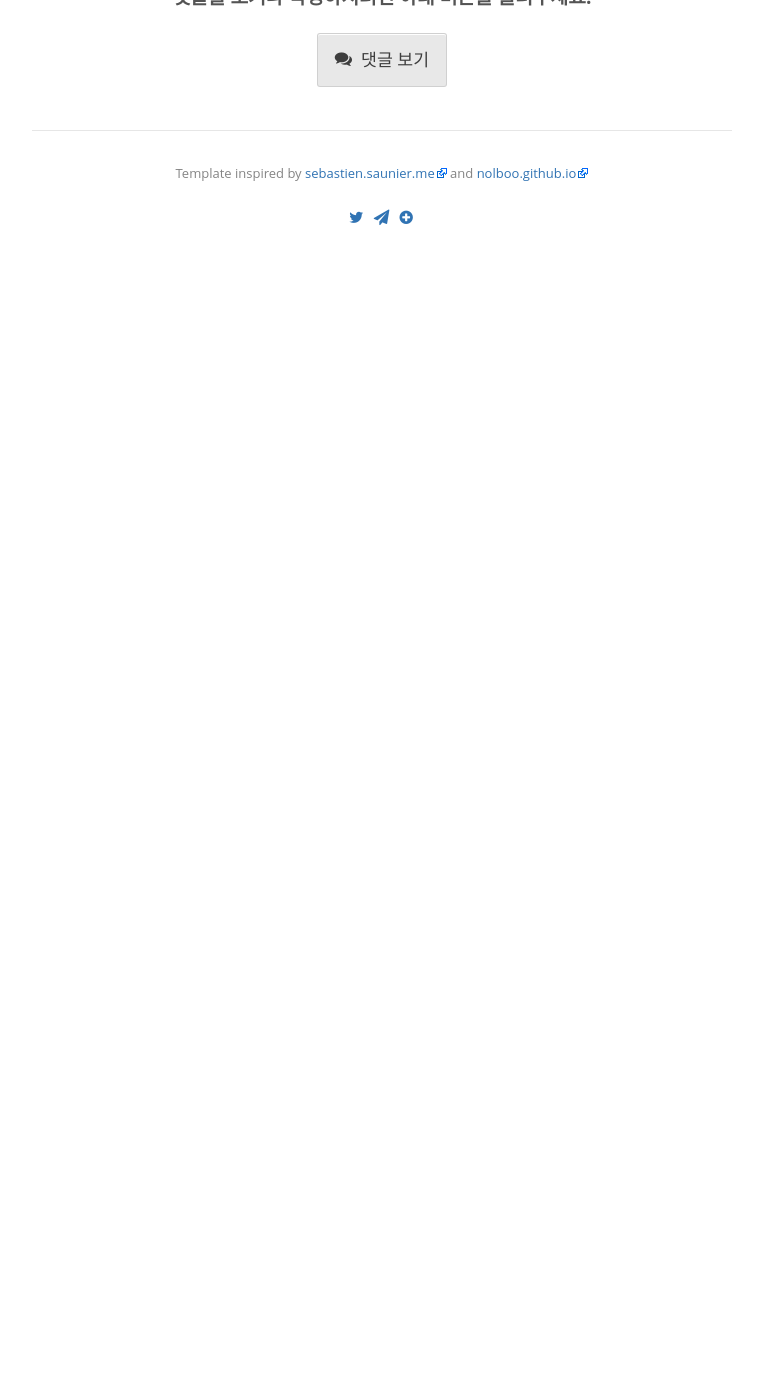
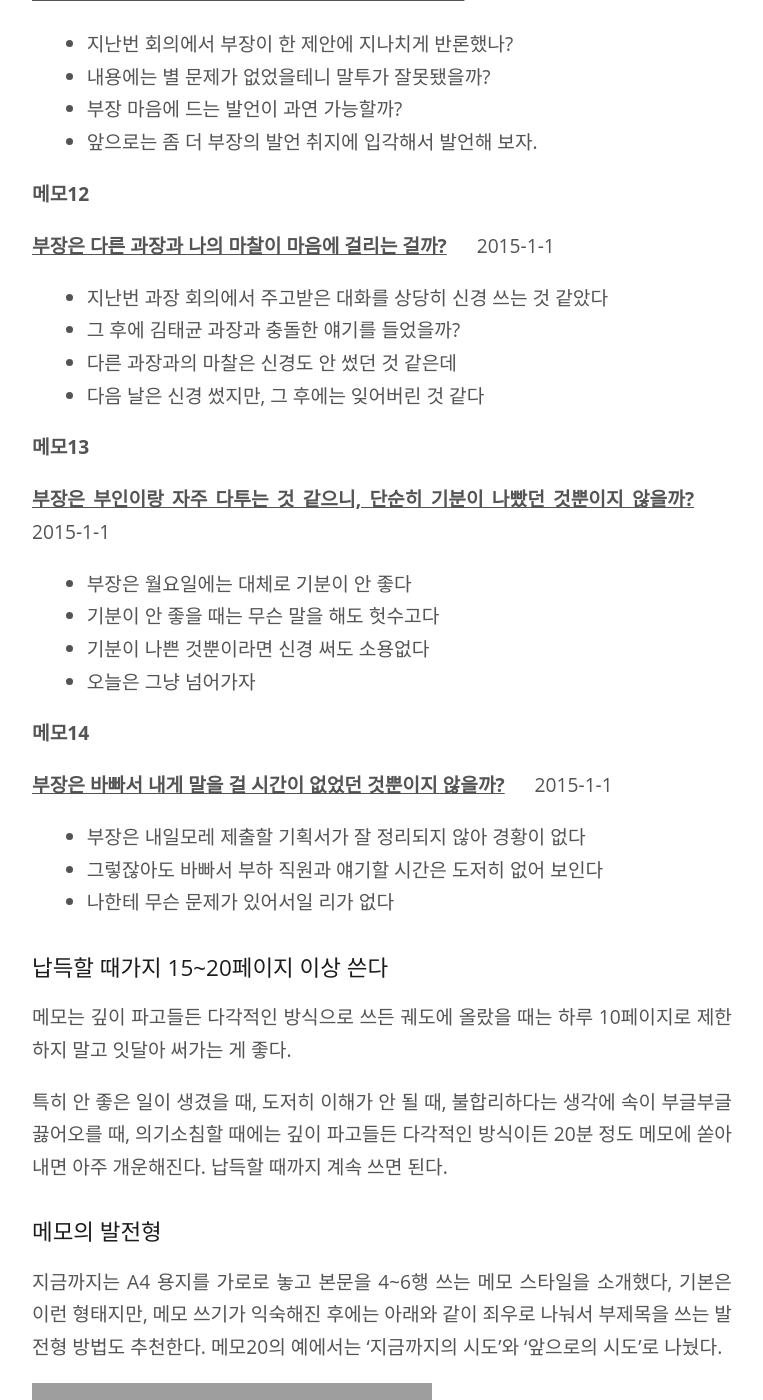
Before and after one commit to kalkin7/wiki, a Jekyll site: the page built from _posts/2015-05-18-book-10-minute-thinking.md, in a window 1280 px wide and 1400 px high, scrolled down 28174 px. Shown: the whole window, without its empty margins (258-1021 px from the left). Built offline with Jekyll 4.4.1, drawn with Linux system fonts in a browser that asks for light colours; before the commit the page ends 28420 px from its top, so only the background shows below that; some of the changed text lies outside the part shown; grey boxes are pictures that could not be loaded.

Commit message:
Wiki Update

```diff
--- a/_posts/2015-05-18-book-10-minute-thinking.md
+++ b/_posts/2015-05-18-book-10-minute-thinking.md
@@ -94,7 +94,7 @@ A4 용지를 가로로 놓고, 제목과 날짜를 쓴다. 그다음 본문은 4
 
 **메모1**
 
-<u>**나라면 어떤 지도를 받고 싶은가?**</u> &nbsp;&nbsp;&nbsp;&nbsp; 2015-1-1
+<u><strong>나라면 어떤 지도를 받고 싶은가?</strong></u> &nbsp;&nbsp;&nbsp;&nbsp; 2015-1-1
 
 - 내 과제를 명확히 일러주면 좋겠다
 - 과제에 대한 구체적인 행동 지도를 받고 싶다
@@ -125,7 +125,7 @@ A4 용지를 가로로 놓고, 제목과 날짜를 쓴다. 그다음 본문은 4
 
 **메모2**
 
-<u>**이번 프로젝트 발표회는 잘될까?**</u> &nbsp;&nbsp;&nbsp;&nbsp; 2015-1-1
+<u><strong>이번 프로젝트 발표회는 잘될까?</strong></u> &nbsp;&nbsp;&nbsp;&nbsp; 2015-1-1
 
 - 할 일은 다했다
 - 그런데 미리 설명해 두는 게 좋을 사람이 또 한 명 있었군
@@ -141,7 +141,7 @@ A4 용지를 가로로 놓고, 제목과 날짜를 쓴다. 그다음 본문은 4
 
 **메모3**
 
-<u>**왠지 기분이 나쁜 이유**</u> &nbsp;&nbsp;&nbsp;&nbsp; 2015-1-1
+<u><strong>왠지 기분이 나쁜 이유</strong></u> &nbsp;&nbsp;&nbsp;&nbsp; 2015-1-1
 
 - 오늘은 아침부터 기분이 매우 나쁘다
 - 평소에는 안 그런데
@@ -272,7 +272,7 @@ A4 용지를 가로로 놓고, 글은 모두 **좌측 정렬**해서 쓴다. **
 
 **메모6**
 
-<u>**회의 시간을 단축하기 위해**</u> &nbsp;&nbsp;&nbsp;&nbsp; 2015-1-1
+<u><strong>회의 시간을 단축하기 위해</strong></u> &nbsp;&nbsp;&nbsp;&nbsp; 2015-1-1
 
 - 의제를 정한다
 - 자료 배포
@@ -283,7 +283,7 @@ A4 용지를 가로로 놓고, 글은 모두 **좌측 정렬**해서 쓴다. **
 
 **메모7**
 
-<u>**회의 시간을 단축하기 위해**</u> &nbsp;&nbsp;&nbsp;&nbsp; 2015-1-1
+<u><strong>회의 시간을 단축하기 위해</strong></u> &nbsp;&nbsp;&nbsp;&nbsp; 2015-1-1
 
 - 회의 의제를 명확히 정하고, 사전에 통지해서 기대 설정을 한다
 - 회의에 필요한 자료는 최소한 며칠 전까지 배포해서 설명 시간을 반으로 줄인다
@@ -313,7 +313,7 @@ A4 용지를 가로로 놓고, 글은 모두 **좌측 정렬**해서 쓴다. **
 
 #### 마음을 가라앉히고 정리한다.
 
-<u>**상사에게 화가 났을 때, 마음을 가라앉히고 싶을 때**</u>
+<u><strong>상사에게 화가 났을 때, 마음을 가라앉히고 싶을 때</strong></u>
 
 - 과장은 왜 그렇게 기분 나쁜 말투로 얘기했을까?
 - 과장은 그런 말투를 쓰고 어떤 생각을 했을까? 아무렇지 않았을까?
@@ -327,7 +327,7 @@ A4 용지를 가로로 놓고, 글은 모두 **좌측 정렬**해서 쓴다. **
 - 동료들은 과장을 어떻게 보고 있을까?
 
 
-<u>**힘이 없을 때, 조금이나마 힘을 내기 위해**</u>
+<u><strong>힘이 없을 때, 조금이나마 힘을 내기 위해</strong></u>
 
 - 나는 어떨 때 힘이 없는가?
 - 나는 어떨 때 힘이 나는가?
@@ -341,7 +341,7 @@ A4 용지를 가로로 놓고, 글은 모두 **좌측 정렬**해서 쓴다. **
 - 머릿속의 답답한 생각을 모두 쏟아 내면 조금은 힘이 날까?
 
 
-<u>**긴장을 풀고 싶을 때**</u>
+<u><strong>긴장을 풀고 싶을 때</strong></u>
 
 - 지금 왜 긴장할까?
 - 어떨 때 긴장하나?
@@ -354,7 +354,7 @@ A4 용지를 가로로 놓고, 글은 모두 **좌측 정렬**해서 쓴다. **
 - 긴장해도 개의치 않고 행동하는 방법이 있을까?
 
 
-<u>**흥분을 가라앉히고 싶을 때**</u>
+<u><strong>흥분을 가라앉히고 싶을 때</strong></u>
 
 - 어떨 때 흥분하나?
 - 어떨 때 흥분하지 않나?
@@ -368,7 +368,7 @@ A4 용지를 가로로 놓고, 글은 모두 **좌측 정렬**해서 쓴다. **
 - 흥분해도 결과를 내면 똑같은 게 아닐까?
 
 
-<u>**자의식 과잉을 자제한다**</u>
+<u><strong>자의식 과잉을 자제한다</strong></u>
 
 - 어떨 때 자의식 과잉 상태가 되는가?
 - 자의식 과잉이란 어떤 상황인가?
@@ -382,7 +382,7 @@ A4 용지를 가로로 놓고, 글은 모두 **좌측 정렬**해서 쓴다. **
 - 자존심이 강하다는 말은 뭐와 비교했을 때 강하다는 말인가?
 
 
-<u>**자기혐오가 사라진다**</u>
+<u><strong>자기혐오가 사라진다</strong></u>
 
 - 나는 왜 자기혐오에 빠지는가?
 - 자기혐오란 대관절 무엇인가?
@@ -396,7 +396,7 @@ A4 용지를 가로로 놓고, 글은 모두 **좌측 정렬**해서 쓴다. **
 - 자기혐오에 빠지지 않는 하루하루란 나에게 어떤 것인가?
 
 
-<u>**다른 사람과 친해지고 싶을 때**</u>
+<u><strong>다른 사람과 친해지고 싶을 때</strong></u>
 
 - 어떻게 하면 다른 사람과 친해질 수 있을까?
 - 어떻게 하면 ㅇㅇ씨와 친해질 수 있을까?
@@ -410,7 +410,7 @@ A4 용지를 가로로 놓고, 글은 모두 **좌측 정렬**해서 쓴다. **
 - 내일부터 누구와도 친해질 수 있게 행동하려면?
 
 
-<u>**험담을 줄이고 싶을 때**</u>
+<u><strong>험담을 줄이고 싶을 때</strong></u>
 
 - 누구에 대해 험담을 하게 되는가?
 - 어떨 때 험담을 하게 되는가?
@@ -424,7 +424,7 @@ A4 용지를 가로로 놓고, 글은 모두 **좌측 정렬**해서 쓴다. **
 - 험담이란 대관절 무엇인가?
 
 
-<u>**험담에 무신경해지고 싶을 때**</u>
+<u><strong>험담에 무신경해지고 싶을 때</strong></u>
 
 - 험담을 들어도 신경 쓰지 않으려면?
 - 험담에 전혀 동요하지 않으려면 정신 수양이 얼마나 필요할까?
@@ -438,7 +438,7 @@ A4 용지를 가로로 놓고, 글은 모두 **좌측 정렬**해서 쓴다. **
 - 험담을 듣는 것은 행불행에 달린 문제인가?
 
 
-<u>**때로는 남에게 기댈 수 있는 내가 되기 위해**</u>
+<u><strong>때로는 남에게 기댈 수 있는 내가 되기 위해</strong></u>
 
 - 남에게 기대야만 할 때, 어떻게 하면 제대로 기댈 수 있을까?
 - 정말로 도움을 요청해야 할 때도 남에게 기대지 못하는 성격을 고칠 방법은 없을까?
@@ -452,7 +452,7 @@ A4 용지를 가로로 놓고, 글은 모두 **좌측 정렬**해서 쓴다. **
 - 과도하게 기대는 사람에 대한 거부 반응이 있는 건 아닐까?
 
 
-<u>**남에 대한 과도한 의존을 없애고 싶을 때**</u>
+<u><strong>남에 대한 과도한 의존을 없애고 싶을 때</strong></u>
 
 - 어떨 때 타인에게 과도하게 의존하는가?
 - 과도한 의존은 어떤 것을 말하는가?
@@ -466,7 +466,7 @@ A4 용지를 가로로 놓고, 글은 모두 **좌측 정렬**해서 쓴다. **
 - 다음에는 적절하게 의존하려면?
 
 
-<u>**고독감을 없애고 싶을 때**</u>
+<u><strong>고독감을 없애고 싶을 때</strong></u>
 
 - 어떨 때 고독감을 느끼는가?
 - 왜 이토록 고독감을 느낄까?
@@ -480,7 +480,7 @@ A4 용지를 가로로 놓고, 글은 모두 **좌측 정렬**해서 쓴다. **
 - 어떤 식으로 사귀면 고독감이 좋아질까?
 
 
-<u>**정신적으로 자립하고 싶을 때**</u>
+<u><strong>정신적으로 자립하고 싶을 때</strong></u>
 
 - 정신적으로 자립하려면?
 - 어떨 때 자립했다고 느끼는가?
@@ -494,7 +494,7 @@ A4 용지를 가로로 놓고, 글은 모두 **좌측 정렬**해서 쓴다. **
 - 경제적으로 조금 기댈지 모르지만 정신적으로 자립하려면?
 
 
-<u>**부모를 사랑하고 싶을 때**</u>
+<u><strong>부모를 사랑하고 싶을 때</strong></u>
 
 - 어떻게 하면 부모를 사랑할 수 있을까?
 - 내게 그렇게 심하게 대한 부모를 어떻게 사랑하란 말인가?
@@ -508,7 +508,7 @@ A4 용지를 가로로 놓고, 글은 모두 **좌측 정렬**해서 쓴다. **
 - 나는 언제쯤 부모를 용서할 수 있을까?
 
 
-<u>**자신감을 갖고 싶을 때**</u>
+<u><strong>자신감을 갖고 싶을 때</strong></u>
 
 - 어떻게 하면 자신감이 생길까?
 - 어떨 때 자신감이 없는가?
@@ -522,7 +522,7 @@ A4 용지를 가로로 놓고, 글은 모두 **좌측 정렬**해서 쓴다. **
 - 자신감이 있든 없든 별로 개의치 않으려면?
 
 
-<u>**머리를 정리하고 싶을 때**</u>
+<u><strong>머리를 정리하고 싶을 때</strong></u>
 
 - 어떨 때 머리 정리가 잘되는가?
 - 어떤 주제에 관해 머리 정리가 잘되는가?
@@ -538,7 +538,7 @@ A4 용지를 가로로 놓고, 글은 모두 **좌측 정렬**해서 쓴다. **
 
 #### 커뮤니케이션을 원할하게 하기 위해
 
-<u>**남자 친구가 문자 연락에 무성의 할 때**</u>
+<u><strong>남자 친구가 문자 연락에 무성의 할 때</strong></u>
 
 - 왜 답장을 바로바로 보내지 않을까?
 - 그는 어떨 때 문자를 자주 보내나?
@@ -552,7 +552,7 @@ A4 용지를 가로로 놓고, 글은 모두 **좌측 정렬**해서 쓴다. **
 - 되도록 문자를 안 하는 게 좋을까?
 
 
-<u>**상사와의 원활한 커뮤니케이션을 위해**</u>
+<u><strong>상사와의 원활한 커뮤니케이션을 위해</strong></u>
 
 - 부장은 어떤 커뮤니케이션을 좋아하나?
 - 부장이 특히 싫어하는 커뮤니케이션 스타일은?
@@ -566,7 +566,7 @@ A4 용지를 가로로 놓고, 글은 모두 **좌측 정렬**해서 쓴다. **
 - 부장은 상사와 어떻게 커뮤니케이션을 하고 있나?
 
 
-<u>**부하 직원과의 원할한 커뮤니케이션을 위해**</u>
+<u><strong>부하 직원과의 원할한 커뮤니케이션을 위해</strong></u>
 
 - 부하 직원과 커뮤니케이션할 때 신경 써야 할 점은?
 - 부하 직원과 커뮤니케이션이 잘됐을 때는 어떻게 했나?
@@ -580,7 +580,7 @@ A4 용지를 가로로 놓고, 글은 모두 **좌측 정렬**해서 쓴다. **
 - 내 동료들은 부하 직원을 어떻게 대하는가?
 
 
-<u>**누구와도 스스럼없이 얘기하고 싶을 때**</u>
+<u><strong>누구와도 스스럼없이 얘기하고 싶을 때</strong></u>
 
 - 어떻게 하면 누구와도 스스럼없이 얘기할 수 있을까?
 - 누구라면 문제없이 얘기할 수 있나?
@@ -594,7 +594,7 @@ A4 용지를 가로로 놓고, 글은 모두 **좌측 정렬**해서 쓴다. **
 - 초등학생 때는 아무 문제도 없었다. 어떻게 하면 돌아갈 수 있을까?
 
 
-<u>**남을 지나치게 의식한다고 느껴질 때**</u>
+<u><strong>남을 지나치게 의식한다고 느껴질 때</strong></u>
 
 - 내 일인데 왜 남을 의식하게 될까?
 - 어떨 때 의식하게 되나?
@@ -610,7 +610,7 @@ A4 용지를 가로로 놓고, 글은 모두 **좌측 정렬**해서 쓴다. **
 
 #### 하고 싶은 일을 해내기 위해
 
-<u>**스스로 결정하면 포기하지 않고 실행하기 위해**</u>
+<u><strong>스스로 결정하면 포기하지 않고 실행하기 위해</strong></u>
 
 - 결정한 일을 포기하지 않고 실행하려면?
 - 결정할 인을 포기하지 않고 실행하는 사람은 누구인가? 어떻게 해내는가?
@@ -624,7 +624,7 @@ A4 용지를 가로로 놓고, 글은 모두 **좌측 정렬**해서 쓴다. **
 - 스스로 결정한 일이라면 이것저것 어렵게 생각하지 말고 일단 해보면 어떨까?
 
 
-<u>**영어 공부를 포기하지 않고 계속하기 위해**</u>
+<u><strong>영어 공부를 포기하지 않고 계속하기 위해</strong></u>
 
 - 이번에야말로 영어를 철저하게 공부하려면?
 - 영어 공부를 포기하지 않고 계속하려면?
@@ -638,7 +638,7 @@ A4 용지를 가로로 놓고, 글은 모두 **좌측 정렬**해서 쓴다. **
 - 대표적인 영어 인사말이나 생활어 등을 목록으로 모두 뽑아서 연습하면 어떨까?
 
 
-<u>**나의 비전을 정리하기 위해**</u>
+<u><strong>나의 비전을 정리하기 위해</strong></u>
 
 - 1년 후, 나는 무엇을 하고 싶은가?
 - 1년 후, 어떤 모습이면 만족할까?
@@ -652,7 +652,7 @@ A4 용지를 가로로 놓고, 글은 모두 **좌측 정렬**해서 쓴다. **
 - 비전이란 내게 과연 무엇인가?
 
 
-<u>**학교 진로를 결정하기 위해**</u>
+<u><strong>학교 진로를 결정하기 위해</strong></u>
 
 - 대학에 진학해야 할까?
 - 대학에 진학하면 어떤 장점이 있나?
@@ -666,7 +666,7 @@ A4 용지를 가로로 놓고, 글은 모두 **좌측 정렬**해서 쓴다. **
 - 전문학교에서 내 적성에 맞는 과목에 집중하면 어떨까?
 
 
-<u>**직장을 결정하기 위해**</u>
+<u><strong>직장을 결정하기 위해</strong></u>
 
 - 이 회사에 취직해야 할까?
 - 이 회사에 취직하면 장점은?
@@ -680,7 +680,7 @@ A4 용지를 가로로 놓고, 글은 모두 **좌측 정렬**해서 쓴다. **
 - 이 회사로 결정해도 될까?
 
 
-<u>**이직한다**</u>
+<u><strong>이직한다</strong></u>
 
 - 내 적성에 맞는 일은?
 - 현재의 회사에서 자아실현이 가능한가?
@@ -694,7 +694,7 @@ A4 용지를 가로로 놓고, 글은 모두 **좌측 정렬**해서 쓴다. **
 - 한 번 이직하면 몇 번씩 하게 된다는네, 과연 어떨까?
 
 
-<u>**유학이 필요하다 느낄 때**</u>
+<u><strong>유학이 필요하다 느낄 때</strong></u>
 
 - 유학을 가야 하나 말아야 하나?
 - 유학을 간다면 언제쯤 어디로 가야 할까?
@@ -708,7 +708,7 @@ A4 용지를 가로로 놓고, 글은 모두 **좌측 정렬**해서 쓴다. **
 - 유학 비용을 어떻게 마련할 것인가?
 
 
-<u>**결혼을 앞에 뒀을 때**</u>
+<u><strong>결혼을 앞에 뒀을 때</strong></u>
 
 - 이 사람과 결혼해도 좋은가?
 - 이 사람과 결혼하지 않으면 어떻게 되나?
@@ -722,7 +722,7 @@ A4 용지를 가로로 놓고, 글은 모두 **좌측 정렬**해서 쓴다. **
 - 왜 모두 결혼할까?
 
 
-<u>**사생활의 중요성을 느낄 때**</u>
+<u><strong>사생활의 중요성을 느낄 때</strong></u>
 
 - 어떻게 하면 사생활을 좀 더 중시할 수 있나?
 - 사생활과 일은 어떻게 구별할까?
@@ -739,7 +739,7 @@ A4 용지를 가로로 놓고, 글은 모두 **좌측 정렬**해서 쓴다. **
 
 #### 성장하기 위해, 최고가 되기 위해
 
-<u>**급성장하기 위해**</u>
+<u><strong>급성장하기 위해</strong></u>
 
 - 어떨 때, 급격히 성장하는가?
 - 어떨 때, 성장했음을 실감하는가?
@@ -753,7 +753,7 @@ A4 용지를 가로로 놓고, 글은 모두 **좌측 정렬**해서 쓴다. **
 - 급성장 하기 힘든 환경을 바꾸려면?
 
 
-<u>**일을 잘하기 위해**</u>
+<u><strong>일을 잘하기 위해</strong></u>
 
 - 일을 잘하는 사람은 어떤 요령을 터득하고 있나?
 - ㅇㅇ 씨는 왜 일을 잘할까?
@@ -767,7 +767,7 @@ A4 용지를 가로로 놓고, 글은 모두 **좌측 정렬**해서 쓴다. **
 - 타인에게 친절하면서 동시에 일도 잘할 수 있을까?
 
 
-<u>**기획안을 제출하기 위해**</u>
+<u><strong>기획안을 제출하기 위해</strong></u>
 
 - 어떨 때 기획안이 순조롭게 나오는가?
 - 기획안이 잇달아 떠올라서 곤란했던 때는?
@@ -781,7 +781,7 @@ A4 용지를 가로로 놓고, 글은 모두 **좌측 정렬**해서 쓴다. **
 - 기획안을 못 내는 이유는 못 낸다는 생각 때문이지 않을까?
 
 
-<u>**기획서를 쓰기 위해**</u>
+<u><strong>기획서를 쓰기 위해</strong></u>
 
 - 기획서 착상을 어떻게 목차로 아우를 것인가?
 - 기획서 구성은 어떻게 짤 것인가?
@@ -795,7 +795,7 @@ A4 용지를 가로로 놓고, 글은 모두 **좌측 정렬**해서 쓴다. **
 - 기획서가 잘 써지는 것과 기획 내용의 질은 서로 관련이 있을까?
 
 
-<u>**안테나를 높게 세우기 위해**</u>
+<u><strong>안테나를 높게 세우기 위해</strong></u>
 
 - 안테나를 높게 세운다는 것은 무슨 의미인가?
 - 안테나를 높게 세우려면 어떻게 해야 하나?
@@ -809,7 +809,7 @@ A4 용지를 가로로 놓고, 글은 모두 **좌측 정렬**해서 쓴다. **
 - 안테나를 높게 세우려면 송신도 해야 하지 않을까?
 
 
-<u>**정보 수집을 게을리하지 않기 위해**</u>
+<u><strong>정보 수집을 게을리하지 않기 위해</strong></u>
 
 - 정보 수집을 게을리하지 않으려면 어떻게 해야 하나?
 - 정보 수집을 늘 잘하는 사람은 어떻게 하나?
@@ -822,7 +822,7 @@ A4 용지를 가로로 놓고, 글은 모두 **좌측 정렬**해서 쓴다. **
 - 정부 수집의 질을 근본적으로 높이려면?
 
 
-<u>**감도를 높게 유지하기 위해**</u>
+<u><strong>감도를 높게 유지하기 위해</strong></u>
 
 - 감도를 늘 높게 유지하려면?
 - 감도가 높다는 것은 무슨 뜻인가?
@@ -836,7 +836,7 @@ A4 용지를 가로로 놓고, 글은 모두 **좌측 정렬**해서 쓴다. **
 - 감도가 높은 사람을 늘 가까이 두려면?
 
 
-<u>**감성을 풍부하게 하기 위해**</u>
+<u><strong>감성을 풍부하게 하기 위해</strong></u>
 
 - 감성이란 무엇인가?
 - 사람이 느끼는 방식은 무엇으로 정해지나?
@@ -850,7 +850,7 @@ A4 용지를 가로로 놓고, 글은 모두 **좌측 정렬**해서 쓴다. **
 - 감성이란, 말로 설명하는 것을 단지 게을리하는 것뿐이지 않을까?
 
 
-<u>**회의에서 발언을 잘하기 위해**</u>
+<u><strong>회의에서 발언을 잘하기 위해</strong></u>
 
 - 회의에서 발언을 잘하려면?
 - 어떨 때 회의에서 발언을 잘할 수 있나?
@@ -864,7 +864,7 @@ A4 용지를 가로로 놓고, 글은 모두 **좌측 정렬**해서 쓴다. **
 - 회의에 어떻게 공헌할 것인가?
 
 
-<u>**프레젠테이션 능력을 기르기 위해**</u>
+<u><strong>프레젠테이션 능력을 기르기 위해</strong></u>
 
 - 프레젠테이션 연습을 어떻게 할 것인가?
 - 어느 정도 연습하면, 프레젠테이션에 자신이 붙을까?
@@ -876,3 +876,108 @@ A4 용지를 가로로 놓고, 글은 모두 **좌측 정렬**해서 쓴다. **
 - 효과적인 프레젠테이션을 하려면?
 - 프레젠테이션이 늘었다는 말을 들으려면?
 - 프레젠테이션을 할 때 긴장하지 않는 방법은?
+
+
+
+
+
+### 메모는 깊이 파고들수록 더욱 효과적이다
+
+메모에 따라서는 1페이지에 쓴 본문 4~6행 각각을 제목으로 정하고, 또다시 4~6행씩 메모를 쓰면 생각이 매우 깊어지고 정리된다.
+
+예를 들어, '부장은 왜 나에게 말을 걸지 않을까' 라는 제목으로 메모10을 썼다고 해보자. 이 경우, 메모 본문의 각 행을 제목으로 삼아 다시 메모를 써나간다.
+
+**메모10**
+
+<u><strong>부장은 왜 나에게 말을 걸지 않을까?</strong></u> &nbsp;&nbsp;&nbsp;&nbsp; 2015-1-1
+
+- 지난번 회의에서 한 발언이 마음에 안 들어서일까?
+- 다른 과장과의 마찰이 마음에 걸려서일까?
+- 부인이랑 자주 다투는 것 같으니, 단순히 기분이 나빴던 것뿐이지 않을까?
+- 바빠서 말을 걸 시간이 없었던 것뿐이지 않을까?
+
+**메모11**
+
+<u><strong>부장은 지난번 회의에서 한 발언이 마음에 안 들었을까?</strong></u> &nbsp;&nbsp;&nbsp;&nbsp; 2015-1-1
+
+- 지난번 회의에서 부장이 한 제안에 지나치게 반론했나?
+- 내용에는 별 문제가 없었을테니 말투가 잘못됐을까?
+- 부장 마음에 드는 발언이 과연 가능할까?
+- 앞으로는 좀 더 부장의 발언 취지에 입각해서 발언해 보자.
+
+**메모12**
+
+<u><strong>부장은 다른 과장과 나의 마찰이 마음에 걸리는 걸까?</strong></u> &nbsp;&nbsp;&nbsp;&nbsp; 2015-1-1
+
+- 지난번 과장 회의에서 주고받은 대화를 상당히 신경 쓰는 것 같았다
+- 그 후에 김태균 과장과 충돌한 얘기를 들었을까?
+- 다른 과장과의 마찰은 신경도 안 썼던 것 같은데
+- 다음 날은 신경 썼지만, 그 후에는 잊어버린 것 같다
+
+**메모13**
+
+<u><strong>부장은 부인이랑 자주 다투는 것 같으니, 단순히 기분이 나빴던 것뿐이지 않을까?</strong></u> &nbsp;&nbsp;&nbsp;&nbsp; 2015-1-1
+
+- 부장은 월요일에는 대체로 기분이 안 좋다
+- 기분이 안 좋을 때는 무슨 말을 해도 헛수고다
+- 기분이 나쁜 것뿐이라면 신경 써도 소용없다
+- 오늘은 그냥 넘어가자
+
+**메모14**
+
+<u><strong>부장은 바빠서 내게 말을 걸 시간이 없었던 것뿐이지 않을까?</strong></u> &nbsp;&nbsp;&nbsp;&nbsp; 2015-1-1
+
+- 부장은 내일모레 제출할 기획서가 잘 정리되지 않아 경황이 없다
+- 그렇잖아도 바빠서 부하 직원과 얘기할 시간은 도저히 없어 보인다
+- 나한테 무슨 문제가 있어서일 리가 없다
+
+
+
+
+
+### 납득할 때가지 15~20페이지 이상 쓴다
+
+메모는 깊이 파고들든 다각적인 방식으로 쓰든 궤도에 올랐을 때는 하루 10페이지로 제한하지 말고 잇달아 써가는 게 좋다.
+
+특히 안 좋은 일이 생겼을 때, 도저히 이해가 안 될 때, 불합리하다는 생각에 속이 부글부글 끓어오를 때, 의기소침할 때에는 깊이 파고들든 다각적인 방식이든 20분 정도 메모에 쏟아 내면 아주 개운해진다. 납득할 때까지 계속 쓰면 된다.
+
+
+
+### 메모의 발전형
+
+지금까지는 A4 용지를 가로로 놓고 본문을 4~6행 쓰는 메모 스타일을 소개했다, 기본은 이런 형태지만, 메모 쓰기가 익숙해진 후에는 아래와 같이 죄우로 나눠서 부제목을 쓰는 발전형 방법도 추천한다. 메모20의 예에서는 '지금까지의 시도'와 '앞으로의 시도'로 나눴다.
+
+![메모20](http://lh3.googleusercontent.com/-UGloCDOKQjs/VVq9pfjHq-I/AAAAAAABr80/2mmbkNYDB0k/s0/0%2525EC%2525B4%252588%252520%2525EC%252582%2525AC%2525EA%2525B3%2525A0_18-vert.jpg)
+
+
+그 밖의 부제목 쌍으로는 다음과 같은 것들을 들 수 있다.
+
+- '문제점'과 '대책'
+- '현상, 증상'과 '본질적인 문제점'
+- '경쟁사의 도전'과 '당사의 대처'
+- '강점'과 '약점'
+- '1안'과 '2안'
+- '본사의 대처'와 '사업부의 대처'
+- '상사의 역할'과 '부하 직원의 역할'
+
+
+
+
+### 메모를 바탕으로 기획서를 완결한다
+
+1. 떠오른 생각은 모두 수십 페이지에 받아 적는다. 구조는 완전히 무시한다.
+2. 트럼프 카드처럼 늘어놓는다(쓸 만해 보이는 20~30페이지 정도)
+![메모를 트럼프 카드처럼 늘어놓기](http://lh3.googleusercontent.com/-_tO04WY5d7c/VVrOtckqKWI/AAAAAAABr9E/DsFGjoNgTmU/s0/0%2525EC%2525B4%252588%252520%2525EC%252582%2525AC%2525EA%2525B3%2525A0_20.jpg)
+3. 새로운 아이디어가 떠오르면 추가하고, 정리한다
+4. 전체적인 균형을 잡는다
+5. 메모를 보면서 파워포인트로 완성시킨다
+6. 기획서를 며칠간 숙성시키고, 꼼꼼한 수정으로 레벨업한다
+
+
+
+
+### 파일 분류를 재검토한다
+
+메모는 **'L자 파일'**에 라벨링을 해서 보관한다. 라벨링은 **'3M 커버업 테이크'**로 한다.
+
+그리고 3개월에 한 번 파일을 정리하며 쭉 훑어본다. 그리고 또 다음 3개월 후에도 다시 한 번 점검한다. 6개월 후에 두 번만 되풀이해서 읽으면 그 후에는 원칙적으로 다시 읽을 필요는 없다. 글로 썼다는 데 큰 가치가 있는 것이며, 두 번의 다시 읽기로 깊이 음미할 수 있으니 그 정도면 충분하다.
```
